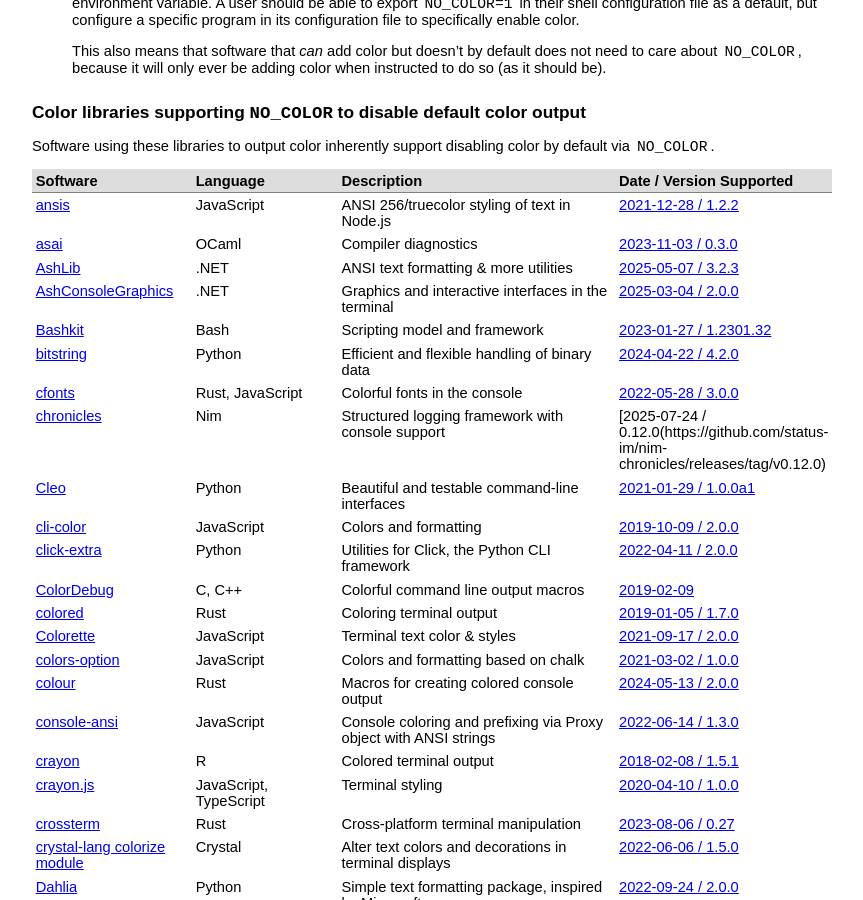
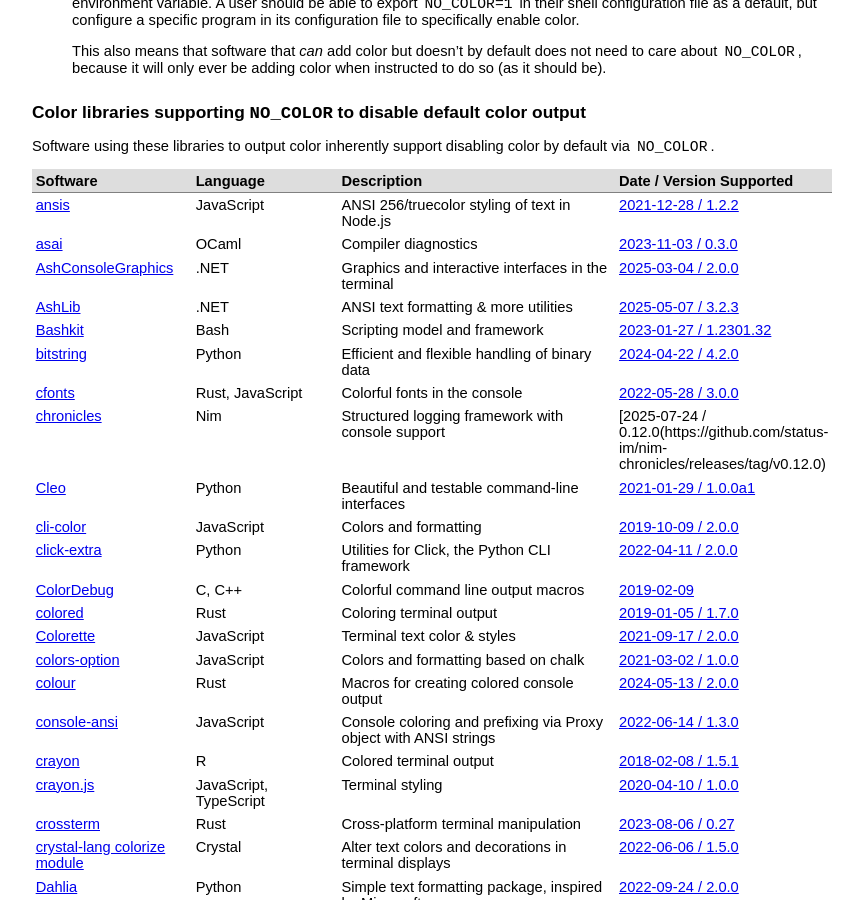
Before and after one commit to jcs/no_color, a Jekyll site: the page built from index.md, in a window 1280 px wide and 900 px high, scrolled down 1009 px. Shown: the whole window, without its empty margins (208-1071 px from the left). Built offline with Jekyll 4.4.1, drawn with Linux system fonts in a browser that asks for light colours; our own code applies the rules of GitHub Pages for plain Markdown files.

Commit message:
Fixed order

```diff
--- a/index.md
+++ b/index.md
@@ -91,8 +91,8 @@ color by default via `NO_COLOR`.
 |:-|:-|:-|:-|
 | [ansis](https://github.com/webdiscus/ansis) | JavaScript | ANSI 256/truecolor styling of text in Node.js | [2021-12-28 / 1.2.2](https://github.com/webdiscus/ansis/releases/tag/v1.2.2) |
 | [asai](https://github.com/RedPRL/asai) | OCaml | Compiler diagnostics | [2023-11-03 / 0.3.0](https://github.com/RedPRL/asai/releases/tag/0.3.0) |
+| [AshConsoleGraphics](https://github.com/siljamdev/AshConsoleGraphics) | .NET | Graphics and interactive interfaces in the terminal | [2025-03-04 / 2.0.0](https://github.com/siljamdev/AshConsoleGraphics/commit/1f4b6fd72e51f70b0e0cdcd53830daeea80ed05e) |
 | [AshLib](https://github.com/siljamdev/AshLib) | .NET | ANSI text formatting & more utilities | [2025-05-07 / 3.2.3](https://github.com/siljamdev/AshLib/commit/d48717d0e60353b539cc615aa766d26297cd2641) |
-| [AshConsoleGraphics](https://github.com/siljamdev/AshConsoleGraphics) | .NET | Graphics and interactive interfaces in the terminal | [2025-03-04 / 2.0.0](https://github.com/siljamdev/AshConsoleGraphics/commit/1f4b6fd72e51f70b0e0cdcd53830daeea80ed05e) |
 | [Bashkit](https://bashkit.wuage.io) | Bash | Scripting model and framework | [2023-01-27 / 1.2301.32](https://github.com/Wuageorg/bashkit/blob/e99a907f538db88cf8de1a354e5c87b21e27fcea/CHANGELOG.md) |
 | [bitstring](https://github.com/scott-griffiths/bitstring) | Python | Efficient and flexible handling of binary data | [2024-04-22 / 4.2.0](https://github.com/scott-griffiths/bitstring/blob/fc3c11eef79de27eca25c7516c3549615c378fd7/release_notes.txt) |
 | [cfonts](https://github.com/dominikwilkowski/cfonts) | Rust, JavaScript | Colorful fonts in the console | [2022-05-28 / 3.0.0](https://github.com/dominikwilkowski/cfonts/releases/tag/v3.0.0-nodejs) |
```
